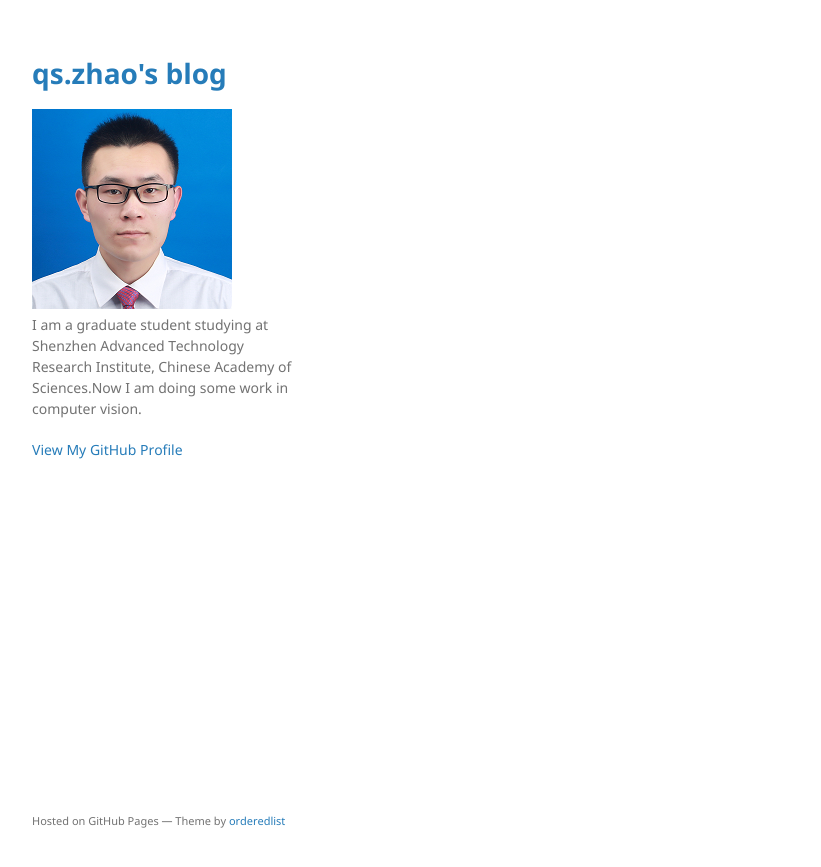
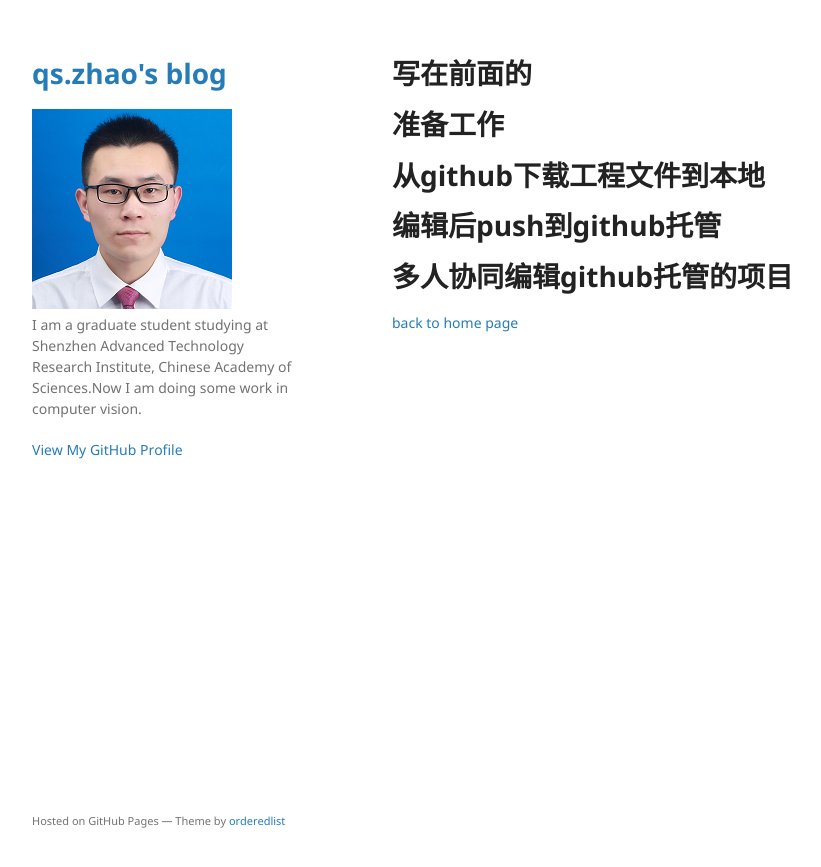
Before and after one commit to mengzhezhou/mengzhezhou.github.io, a Jekyll site: the page built from docs/pycharm git push-pull.md, in a window 1280 px wide. Shown: the top 867 px of the page, without its empty margins (178-999 px from the left). Built offline with Jekyll 4.4.1, drawn with Linux system fonts in a browser that asks for light colours; our own code applies the rules of GitHub Pages for plain Markdown files.

```diff
--- a/docs/pycharm git push-pull.md
+++ b/docs/pycharm git push-pull.md
@@ -0,0 +1,13 @@
+# 写在前面的
+
+# 准备工作
+
+# 从github下载工程文件到本地
+
+# 编辑后push到github托管
+
+# 多人协同编辑github托管的项目
+
+
+
+[back to home page](./..)
```
Also changed, not shown: index.md (+1 -1 lines).
